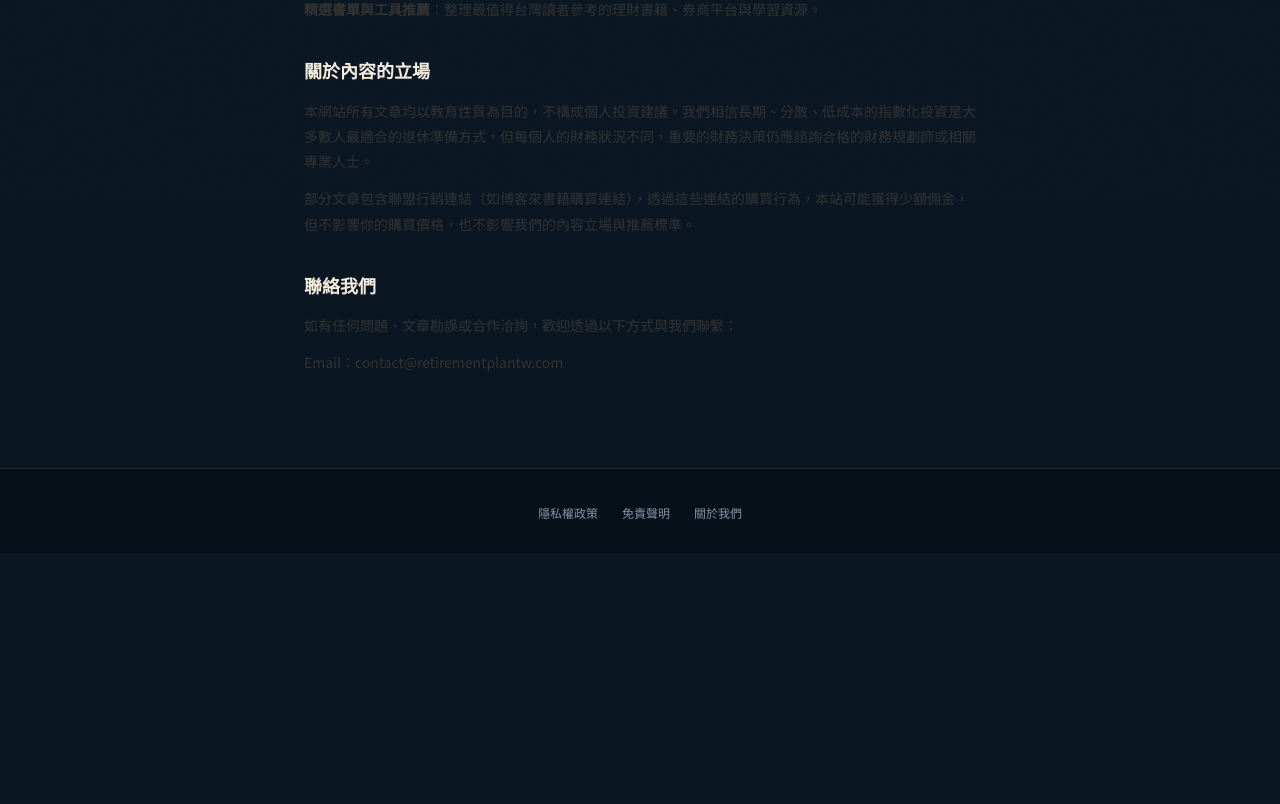
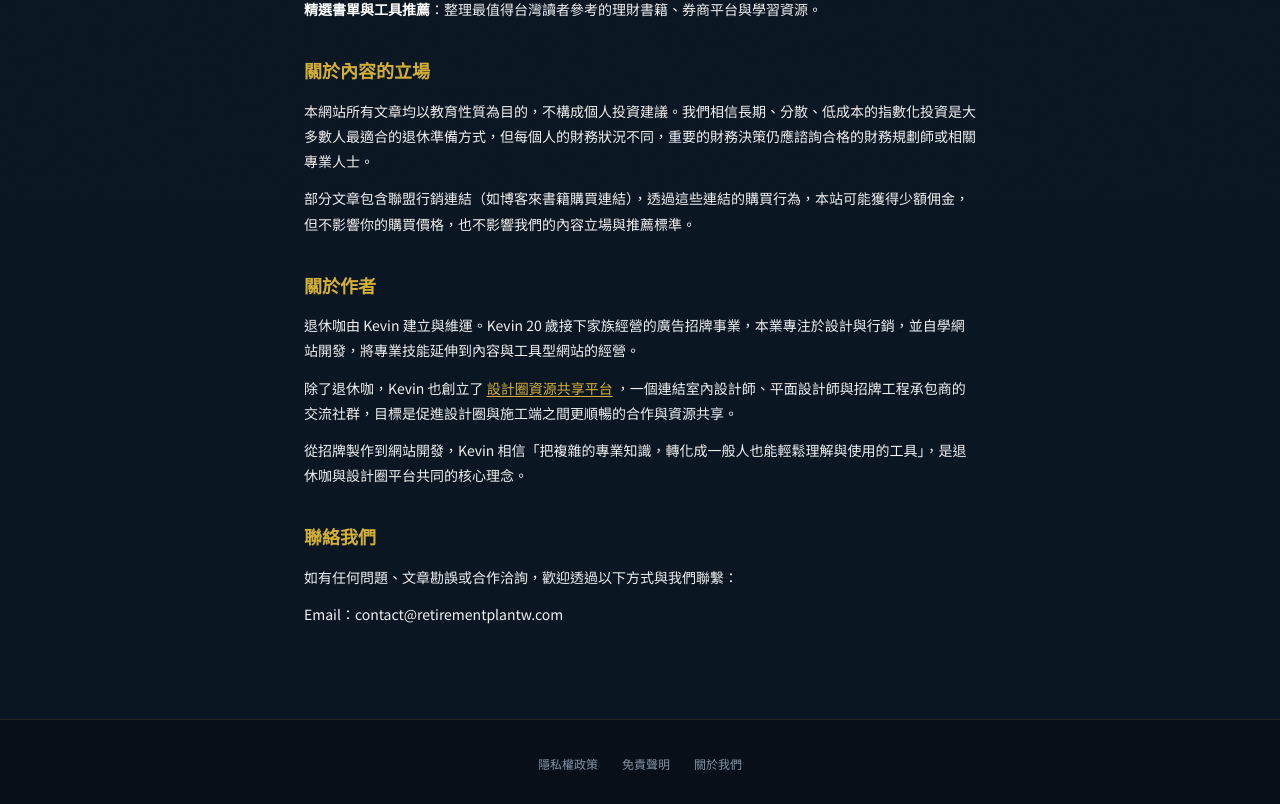
Before and after one commit to kevin806161-stack/retirement-planner, a Next.js app: page /about in a window 1280 px wide. Shown: the part 596-1400 px from the top of the page. Before the commit the page ends 1149 px from the top, so only its background shows below. Built offline with nearby package versions, Linux system fonts and the light colour scheme.

Commit message:
Add files via upload

```diff
--- a/pages/about.js
+++ b/pages/about.js
@@ -59,6 +59,19 @@ export default function About() {
           部分文章包含聯盟行銷連結（如博客來書籍購買連結），透過這些連結的購買行為，本站可能獲得少額佣金，但不影響你的購買價格，也不影響我們的內容立場與推薦標準。
         </p>
 
+        <h2>關於作者</h2>
+        <p>
+          退休咖由 Kevin 建立與維運。Kevin 20 歲接下家族經營的廣告招牌事業，本業專注於設計與行銷，並自學網站開發，將專業技能延伸到內容與工具型網站的經營。
+        </p>
+        <p>
+          除了退休咖，Kevin 也創立了
+          {" "}<a href="https://line.me/ti/g2/1AeW7b9R7_rxo7Y2wSCFMG0b7UnDl5FJwQ9_2g?utm_source=invitation&utm_medium=link_copy&utm_campaign=default" className="highlight-link" target="_blank" rel="noopener noreferrer">設計圈資源共享平台</a>{" "}
+          ，一個連結室內設計師、平面設計師與招牌工程承包商的交流社群，目標是促進設計圈與施工端之間更順暢的合作與資源共享。
+        </p>
+        <p>
+          從招牌製作到網站開發，Kevin 相信「把複雜的專業知識，轉化成一般人也能輕鬆理解與使用的工具」，是退休咖與設計圈平台共同的核心理念。
+        </p>
+
         <h2>聯絡我們</h2>
         <p>
           如有任何問題、文章勘誤或合作洽詢，歡迎透過以下方式與我們聯繫：
@@ -80,23 +93,34 @@ export default function About() {
           margin: 0 auto;
           padding: 48px 24px 80px;
           line-height: 1.8;
-          color: #1a1a1a;
+          color: #f0f0f0;
         }
         h1 {
           font-size: 26px;
           font-weight: 700;
           margin-bottom: 24px;
+          color: #d4af37;
         }
         h2 {
           font-size: 18px;
           font-weight: 600;
           margin-top: 32px;
           margin-bottom: 12px;
+          color: #d4af37;
         }
         p {
           font-size: 14px;
-          color: #333;
+          color: #f0f0f0;
           margin-bottom: 12px;
+        }
+        p strong {
+          color: #ffffff;
+          font-weight: 700;
+        }
+        .highlight-link {
+          color: #d4af37;
+          text-decoration: underline;
+          text-underline-offset: 2px;
         }
       `}</style>
     </>
```
